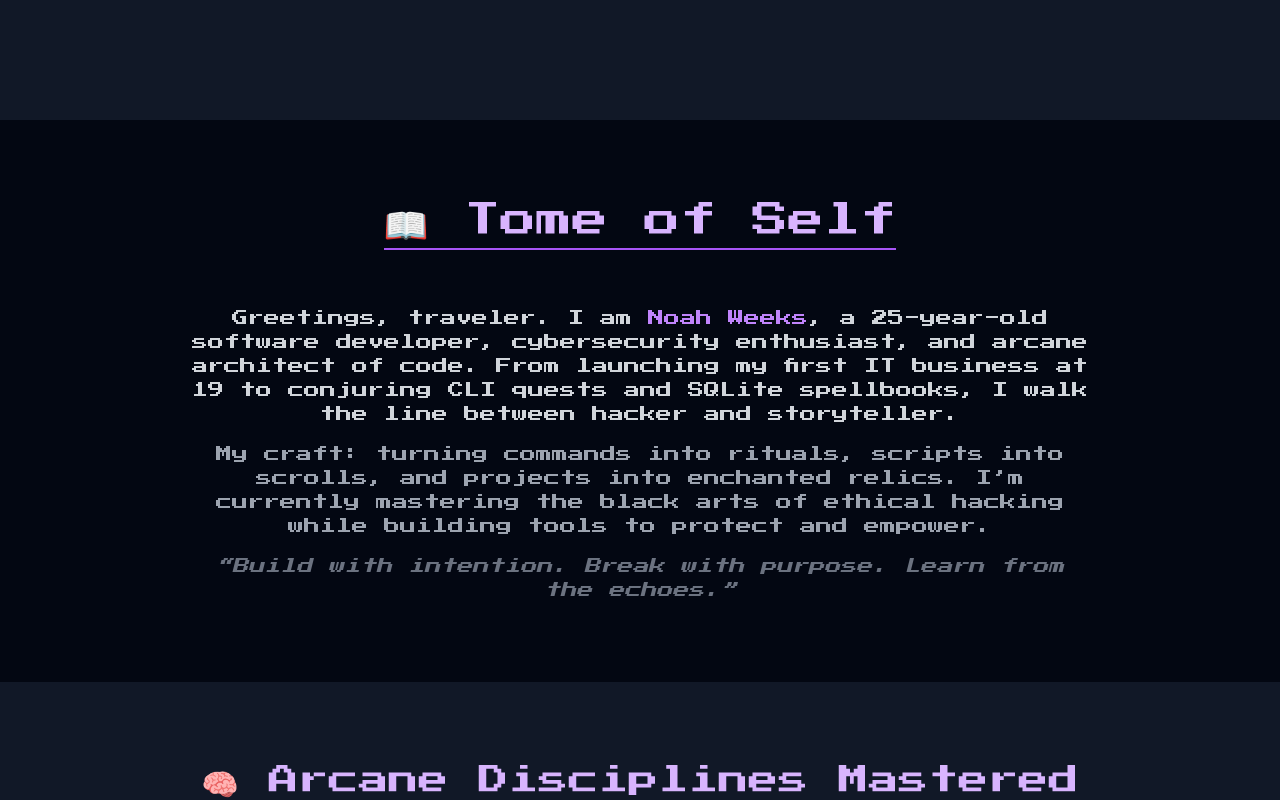
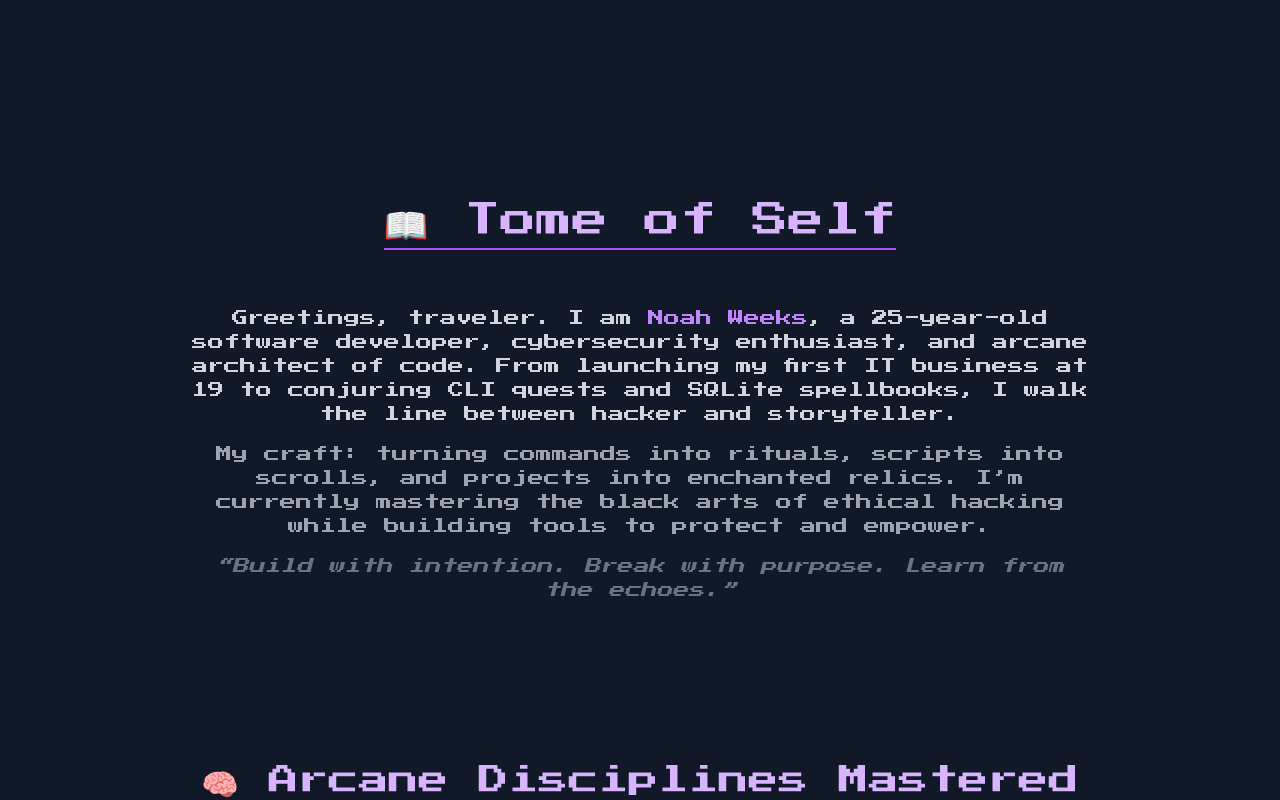
Before and after one commit to Coding-for-Weeks/pixel-portfolio, a React (Create React App) app: page / in a window 1280 px wide. Shown: the part 760-1560 px from the top of the page. Built offline with nearby package versions, Linux system fonts and the light colour scheme.

Commit message:
Add section container class

```diff
--- a/src/components/About.jsx
+++ b/src/components/About.jsx
@@ -2,7 +2,7 @@ import React from "react";
 
 const About = () => {
   return (
-    <div className="bg-gray-950 text-white py-20 px-6 md:px-12 font-pixel">
+    <div className="section-container bg-gray-950 md:px-12">
       <div className="max-w-4xl mx-auto text-center">
         <h2 className="text-2xl md:text-4xl text-purple-300 mb-8 border-b-2 border-purple-500 inline-block pb-2">
           📖 Tome of Self
--- a/src/components/Contact.jsx
+++ b/src/components/Contact.jsx
@@ -45,7 +45,7 @@ const Contact = () => {
   };
 
   return (
-    <div className="bg-gray-950 text-white py-20 px-6 font-pixel" id="contact">
+    <div className="section-container bg-gray-950" id="contact">
       <div className="max-w-3xl mx-auto text-center">
         <h2 className="text-3xl text-purple-300 mb-6 border-b-2 border-purple-500 inline-block pb-2">
           ✉️ Summon the Mage
--- a/src/components/Projects.jsx
+++ b/src/components/Projects.jsx
@@ -17,7 +17,7 @@ const projects = [
 
 export default function Projects() {
   return (
-    <div className="bg-gray-900 text-white py-20 px-6 font-pixel">
+    <div className="section-container">
       <div className="max-w-5xl mx-auto text-center">
         <h2 className="text-3xl text-purple-300 mb-12 border-b-2 border-purple-500 inline-block pb-2">
           🛠️ Scroll of Works
--- a/src/components/Skills.jsx
+++ b/src/components/Skills.jsx
@@ -21,7 +21,7 @@ const categories = [
 
 const Skills = () => {
   return (
-    <div className="bg-gray-900 text-white py-20 px-6 font-pixel" id="skills">
+    <div className="section-container" id="skills">
       <div className="max-w-5xl mx-auto text-center">
         <h2 className="text-3xl text-purple-300 mb-12 border-b-2 border-purple-500 inline-block pb-2">
           🧠 Arcane Disciplines Mastered
--- a/src/index.css
+++ b/src/index.css
@@ -10,3 +10,8 @@ html {
 body {
   font-family: "Press Start 2P", monospace;
 }
+
+/* Common section styling */
+.section-container {
+  @apply bg-gray-900 text-white py-20 px-6 font-pixel;
+}
```
